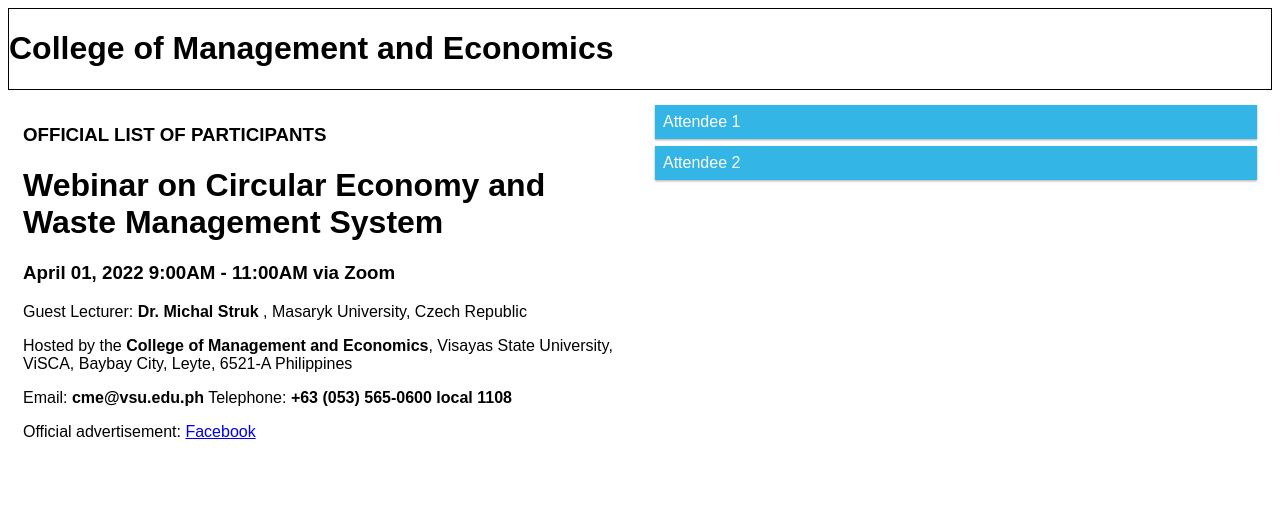
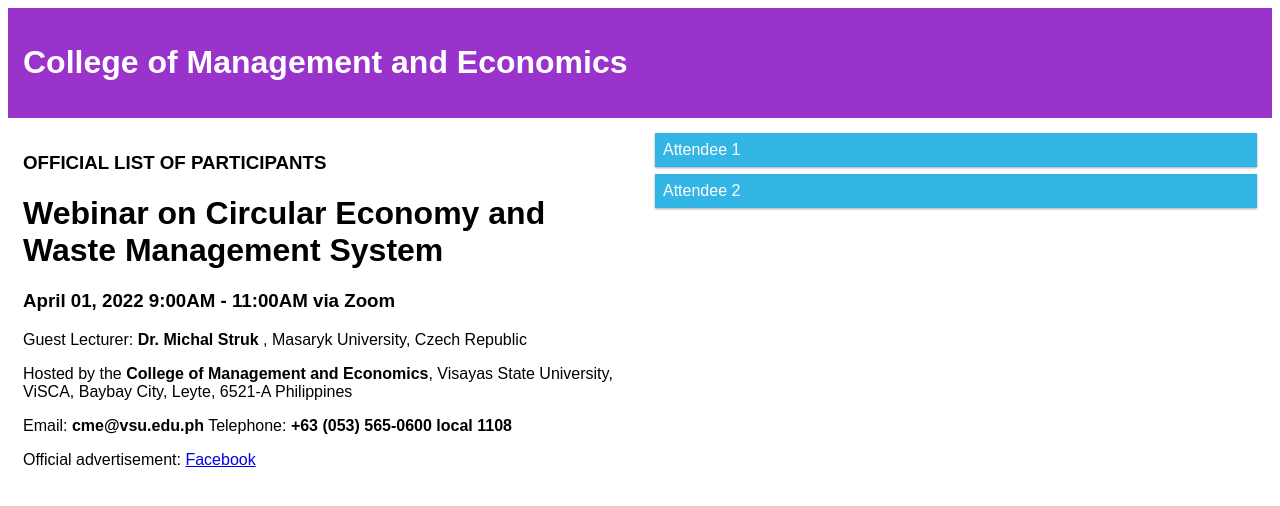
Before and after one commit to cmevsu/cmevsu.github.io, a plain HTML site: page certificates/2022-1/2022-1.html in a window 1280 px wide. Drawn offline with Linux system fonts and the light colour scheme.

Commit message:
Update 2022-1.html

```diff
--- a/certificates/2022-1/2022-1.html
+++ b/certificates/2022-1/2022-1.html
@@ -9,10 +9,10 @@
 * {
   box-sizing: border-box;
 }
+html{
+  background: images/bg-cert.png;
 
-html {
-  background: /images/bg-cert.png no-repeat center fixed;
-  background-size: cover;
+
 }
 
 .row::after {
@@ -44,8 +44,9 @@ html {
 }
 
 .header {
-  border: 1px solid black;
-
+  background-color: #9933cc;
+  color: #ffffff;
+  padding: 15px;
 }
 
 .menu ul {
```
